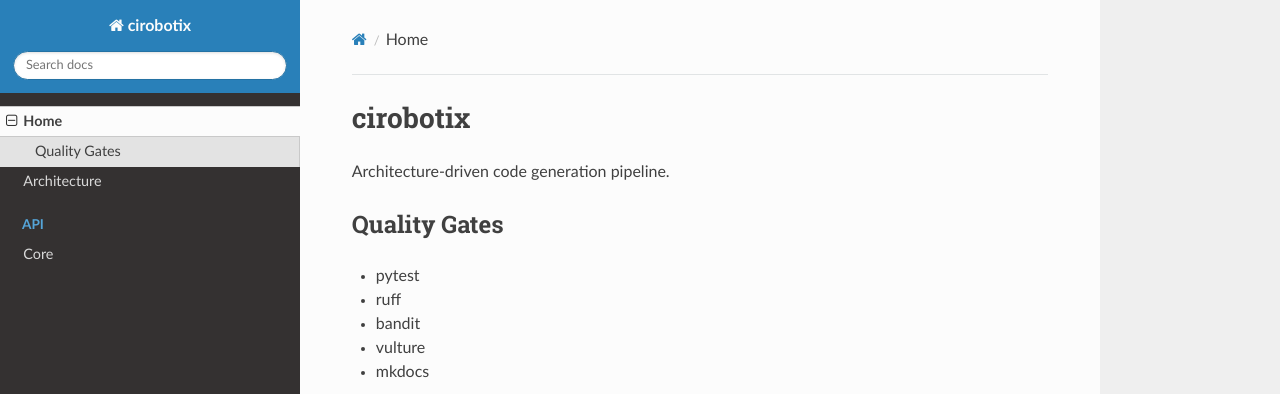
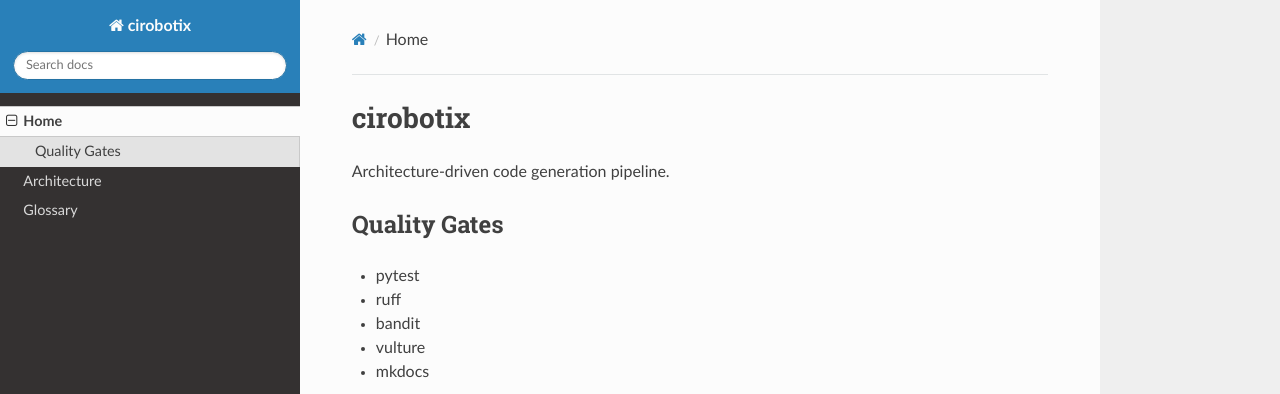
Before and after one commit to cirobotix/cirobotix, an MkDocs documentation site: the page built from docs/index.md, in a window 1280 px wide. Shown: the top 394 px of the page. Built offline with MkDocs 1.6.1, drawn with Linux system fonts in a browser that asks for light colours; nearby versions of some CDN libraries.

Commit message:
changed mkdocs configurations

```diff
--- a/mkdocs.yml
+++ b/mkdocs.yml
@@ -11,5 +11,4 @@ plugins:
 nav:
   - Home: index.md
   - Architecture: architecture.md
-  - API:
-      - Core: api/core.md
+  - Glossary: architecture_decisions/glossary.md
```
Also changed, not shown: 1 other file.
